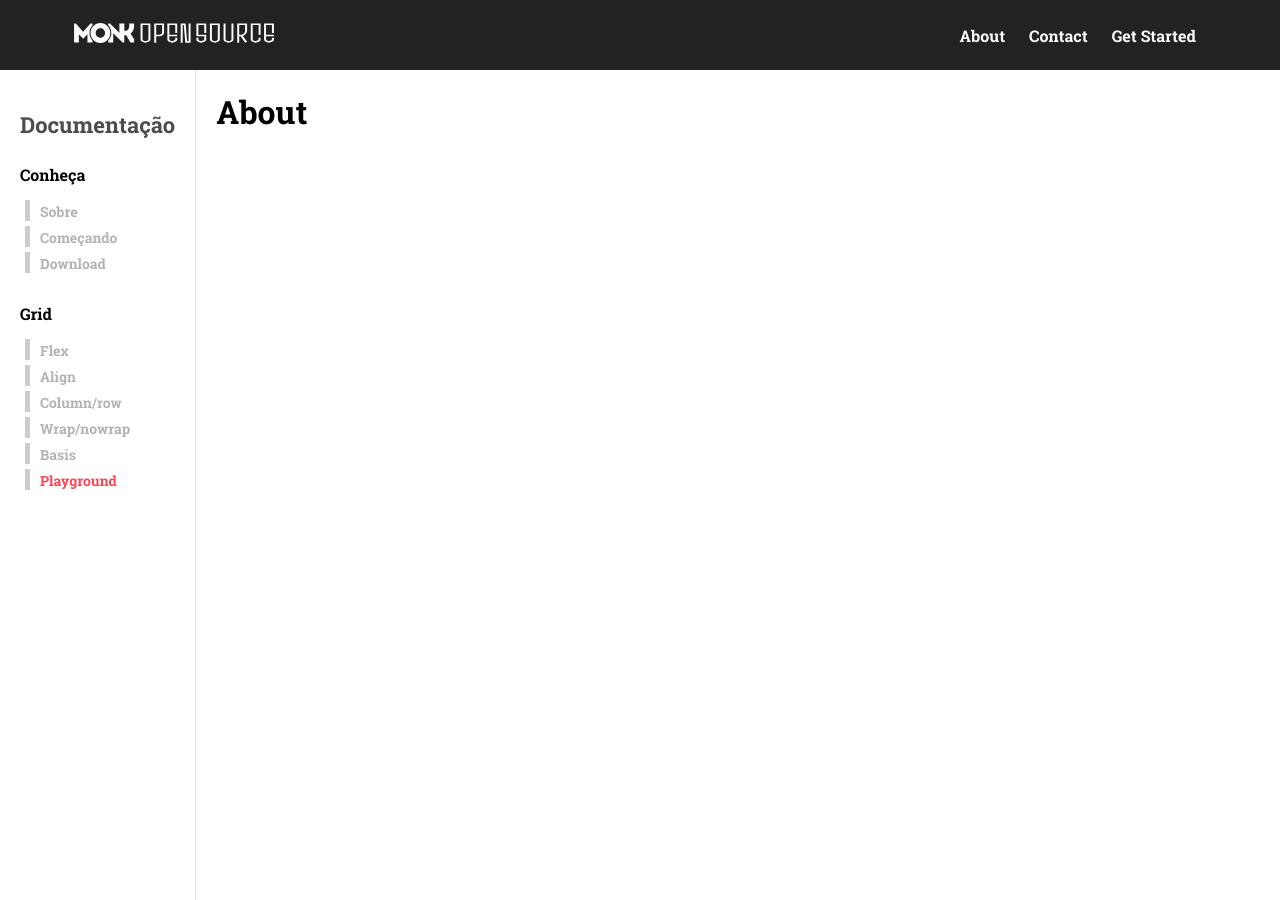
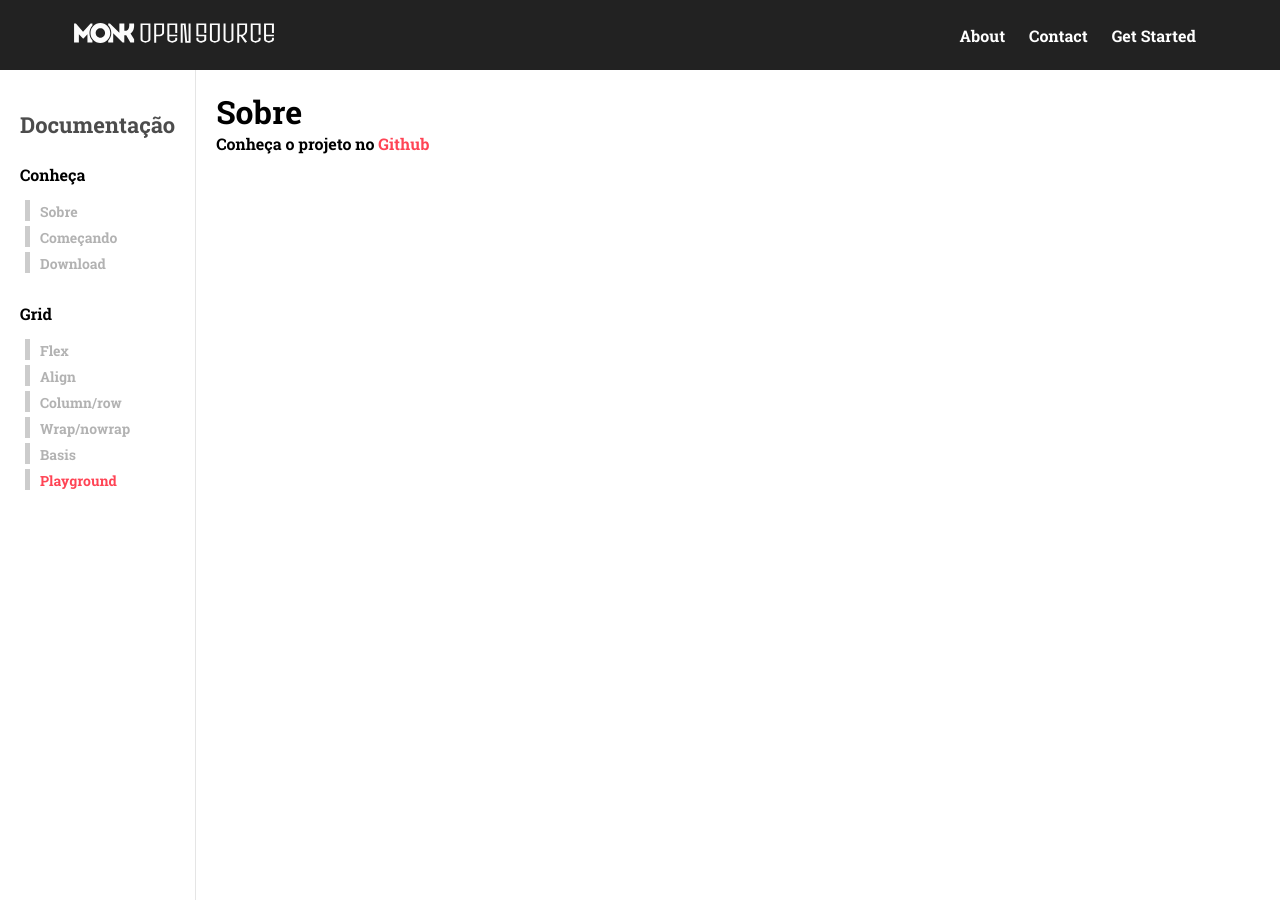
Before and after one commit to AgenciaMonk/agenciamonk.github.io, a Jekyll site: the page built from start/sobre.html, in a window 1280 px wide. Built offline with Jekyll 4.4.1, drawn with Linux system fonts in a browser that asks for light colours.

Commit message:
quase la

```diff
--- a/css/css.css
+++ b/css/css.css
@@ -154,6 +154,18 @@ select:hover {
 .codigo pre {
   padding: 10px;
 }
+.btn-download {
+  width: 300px;
+  height: 50px;
+  background: #222222;
+  color: #fff;
+  border:none;
+  outline: none;
+  font-size: 20px
+}
+.git {
+  color: #ff4455
+}
 @media only screen and (max-width: 768px) {
   .some-phone {
     display: none
--- a/start/download.html
+++ b/start/download.html
@@ -2,3 +2,7 @@
 layout: default
 permalink: /start/download
 ---
+
+<h1>Download</h1>
+
+<button type="button" name="button" class="btn-download">Download</button>
--- a/start/sobre.html
+++ b/start/sobre.html
@@ -2,4 +2,5 @@
 layout: default
 permalink: /start/sobre
 ---
-<h1>About</h1>
+<h1>Sobre</h1>
+<p>Conheça o projeto no <a href="https://github.com/AgenciaMonk/agenciamonk.github.io" target="_blank" class="git">Github</a></p>
--- a/start/start.html
+++ b/start/start.html
@@ -2,3 +2,7 @@
 layout: default
 permalink: /start/
 ---
+
+<h1>Link</h1>
+<div class="codigo" style="background: #272822; overflow:auto;width:auto;border:solid gray;border-width:.1em .1em .1em .8em;padding:.2em .6em;"><pre style="margin: 0; line-height: 125%"><span style="color: #f92672">&lt;link</span> <span style="color: #a6e22e">rel=</span><span style="color: #e6db74">&quot;stylesheet&quot;</span> <span style="color: #a6e22e">type=</span><span style="color: #e6db74">&quot;text/css&quot;</span> <span style="color: #a6e22e">href=</span><span style="color: #e6db74">&quot;https://agenciamonk.github.io/dist/monk.css&quot;</span><span style="color: #f92672">&gt;</span>
+</pre></div>
```
Also changed, not shown: index.html (+6 -2 lines), 3 other files.
